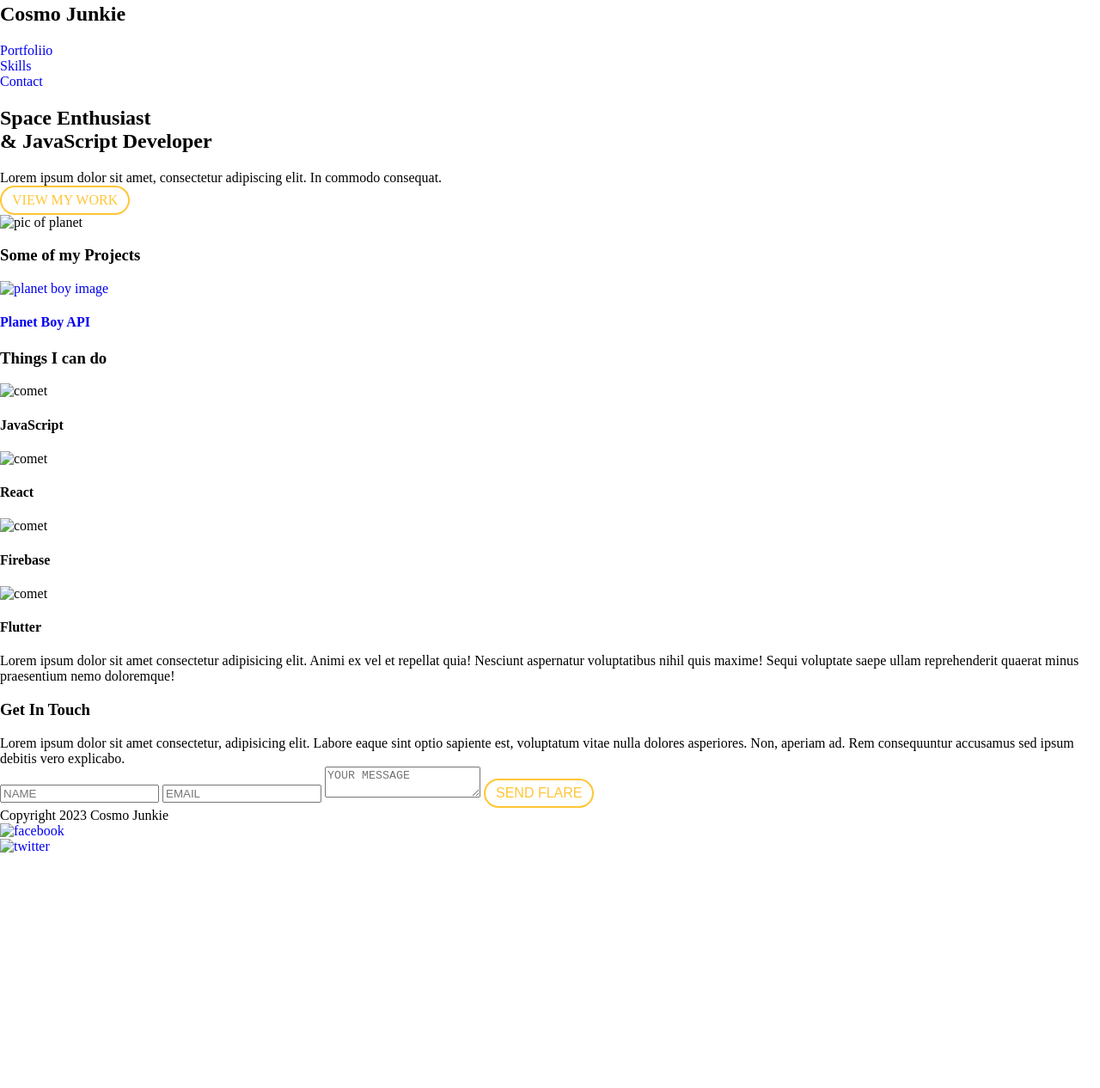
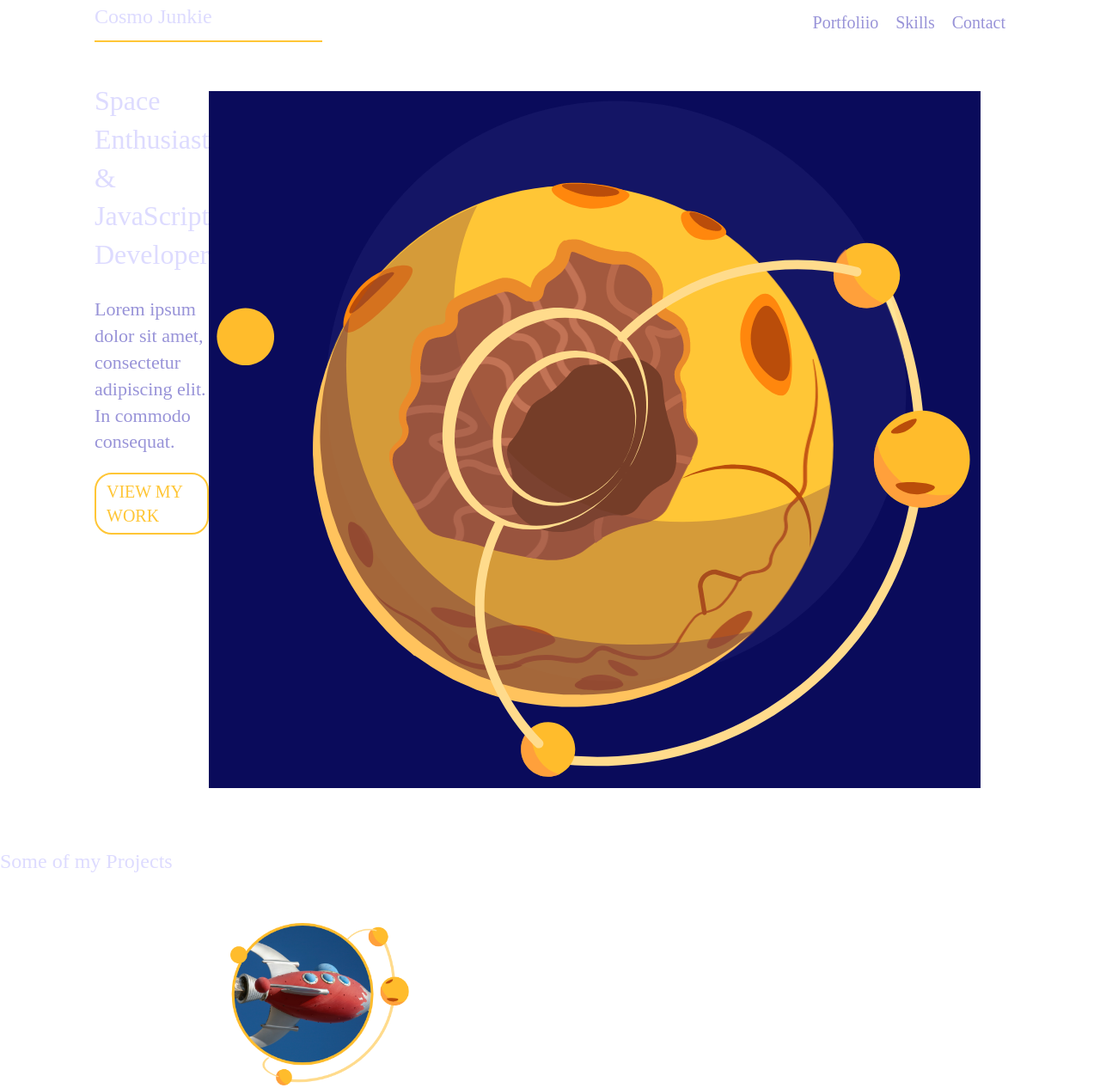
Before and after one commit to silpa857/html-css-crash-course, a plain HTML site: page mario-example/mobilefirst/index.html in a window 1280 px wide. Shown: the part 17-1283 px from the top of the page at 86% size. Before the commit the page ends 1011 px from the top, so only its background shows below. Drawn offline with Linux system fonts and the light colour scheme.

Commit message:
feat:completed

```diff
--- a/mario-example/mobilefirst/style.css
+++ b/mario-example/mobilefirst/style.css
@@ -26,3 +26,292 @@ body{
     display: inline-block;
     font-size: 1em;
 }
+.button:hover{
+    color: #222;
+    background: var(--primary);
+}
+input,textarea{
+    background: rgda(225,225,225,0.05);
+    padding: 10px 16px;
+    border-radius: 20px;
+    border: 2px solid #9893D8;
+    color: #f2f2f2;
+    font-size: 1em;
+}
+/* fonts */
+@font-face {
+    font-family:'Rubik Regular';
+    src: url("assets/fonts/Rubik-Regular.ttf") format("ttf");
+}
+h1,h2,h3,h4{
+    color: #dddbff;
+    font-weight: normal;
+    line-height: 1.4em;
+}
+p,a,li{
+    color: #9893d8;
+    line-height: 1.4em;
+    font-size: 1em;
+}
+h1,h3{
+    font-size: 1.2em;
+}
+h2{
+    font-size: 1.6em;
+}
+h4{
+    font-size: 1.1em;
+}
+.leading{
+    font-size: 1.1em;
+}
+/* mobile styles */
+.grid{
+    display: grid;
+    grid-template-columns: repeat(8, 1fr);
+}
+.site-nav{
+    margin: 0.20;
+}
+.site-nav ul{
+    display: none;
+}
+.site-nav h1{
+    grid-column: 1/4;
+    grid-row: 1;
+    padding-bottom: 10px;
+    border-bottom:2px solid var(--primary);
+}
+#welcome{
+    padding: 0 20px 20px 20px;
+}
+.welcome-text{
+    grid-column: 1/6;
+}
+.welcome-img{
+    grid-column: 6/9;
+}
+.welcome-img img{
+    width: 200%;
+}
+.welcome-texta{
+    margin: 20px 0;
+}
+#portfolio{
+    background:url(assets/square_bg.png);
+    background-size: cover;
+    background-repeat: no-repeat;
+    background-position: bottom;
+    padding:30px 20px;
+}
+#potrfolio h3{
+    margin-bottom: 0;
+    text-align: center;
+}
+.projects a{
+    grid-column: 1/9;
+    margin: 20px 0;
+}
+.projects a *{
+    margin: 0 20px;
+    max-width: 40%;
+    align-self:center ;
+}
+.projects h4{
+    color: #9994f7;
+}
+#skills{
+    padding: 30px 20px;
+}
+#skills ul{
+    margin: 40px 0;
+}
+#skills li{
+    padding: 10px;
+    background:rgba(0,0,0,0,2);
+    grid-column: span 4;
+    text-align: center;
+}
+#skills img{
+    height: 80px;
+    margin:10px auto;
+}
+#contact{
+    padding: 30px 20px;
+    background: #080936;
+}
+#contact h3, #contact p{
+    text-align: center;
+    margin-bottom: 0;
+}
+#contact form{
+    width: 80%;
+    max-width: 400px;
+    margin: 20px auto;
+    text-align: center;
+}
+#contact input,#contact textarea{
+    width: 100%;
+    -moz-image-region: 10px 0;
+}
+#contact .button{
+    margin-top: 10px;
+}
+footer{
+    padding: 30px 2opx;
+    background-color: #14153d;
+    background-image: url(Ssests/footer_image.png);
+    background-size: 40%;
+    background-repeat: no-repeat;
+    background-position: top center;
+}
+footer .copyright{
+    grid-column: 1/3;
+    font-size: 0.8em;
+}
+footer .social{
+    grid-column: 7/9;
+    display: flex;
+    justify-content: flex-end;
+}
+footer li{
+    margin: 0 6px;
+}
+footer img{
+
+}
+
+/* small tablet styles */
+ @media screen and (min-width:620px){
+    .welcime-text{
+        grid-column: 1/5;
+    }
+    .welcome-img{
+        grid-column: 5/9;
+    }
+    .welcome-img img{
+        width: 100%;
+    }
+    .projects{
+        margin-top: 40px;
+    }
+    .projects a{
+        grid-column: span 4;
+        display:block;
+        margin: 20px 0;
+    }
+    .projects a:last-child{
+        grid-column: 3/2;
+    }
+    .projects a *{
+        margin: 10px;
+        max-width: 60%;
+        margin: 10px 20%;
+    }
+    .projects h4{
+        text-align: center;
+    }
+    #skills{
+        padding: 30px 100px;
+    }
+    footer{
+        background-size: 20%;
+    }
+}
+
+/* large tablets & laptop styles */
+@media screen and (min-width:960px){
+    body{
+        font-size: 18px;
+    }
+    .grid{
+        width: 100%;
+        max-width: 1060px;
+        margin: 0 auto;
+    }
+    .leading{
+        margin: 20px 0;
+    }
+    .site-nav{
+        padding: 0 20px;
+    }
+    .site-nav h1{
+        grid-column: 1/3;
+    }
+    .site-nav ul{
+        display: flex;
+        grid-column:6/9;
+        justify-content: flex-end;
+        align-self: center;
+
+    }
+    .site-nav li{
+        margin-left: 20px;
+    }
+    .welcome-text{
+        align-self: center;
+    }
+    #welcome{
+        padding-bottom: 40px;
+    }
+    .projects a:nth-child(1){
+        grid-column: 2/4;
+    }
+    .projects a:nth-child(2){
+        grid-column: 4/4;
+    }
+    .projects a:nth-child(3){
+        grid-column: 2/4;
+    }
+    .project a *{
+        margin: 10px;
+        max-width: 60%;
+        margin: 10px 20%;
+    }
+    #skills{
+        padding: 30px 20px;
+    }
+    #skills ul{
+        margin: 40px auto;
+    }
+    #skills li{
+        grid-column: span 2;
+    }
+    footer{
+        padding: 40px 20px;
+        background-size: 25%;
+    }
+
+ }
+
+ /* desktop */
+@media screen and (min-width:1200px){
+    body{
+        font-size: 20px;
+    }
+
+
+}
+/* grid testing */
+.projects{
+    display: grid;
+    grid-template-columns: repeat(12, 1fr);
+    gap: 10px;
+}
+.project a{
+    text-align: center;
+    background: grey;
+    padding: 20px;
+}
+.projects a:nth-child(1){
+    grid-column: 2/6;
+    grid-row: 1;
+}
+.projects a:nth-child(2){
+    grid-column: 8/12;
+    grid-row: 1;
+}
+.project a:nth-child(3){
+    grid-column: 5/9;
+    grid-row: 2;
+}
--- a/mario-example/variable.css
+++ b/mario-example/variable.css
@@ -5,8 +5,16 @@ h1,h2,h3{
     margin: 0;
     font-family: Verdana, Geneva, Tahoma, sans-serif;
  }
- root{
+ .root{
     --theme-color:#daa33e;
+    --link-color:#daa33e;
+    --layout:1fr 1fr 1fr;
+ }
+ @media screen and (max-width:760px){
+    .root{
+        --layout:1fr 1fr 1fr;
+    }
+
  }
 nav.main-nav ul{
     width: 600px;
```
Also changed, not shown: mario-example/mobilefirst/assets/banner_image.png (added), mario-example/mobilefirst/assets/comet_1.svg (added), mario-example/mobilefirst/assets/comet_2.svg (added), mario-example/mobilefirst/assets/comet_3.svg (added), mario-example/mobilefirst/assets/comet_4.svg (added), mario-example/mobilefirst/assets/fonts/Rubik-Regular.ttf (added), mario-example/mobilefirst/assets/footer_image.png (added), mario-example/mobilefirst/assets/icon_tw.svg (added), mario-example/mobilefirst/assets/project_1.png (added), mario-example/mobilefirst/assets/project_2.png (added), mario-example/mobilefirst/assets/project_3.png (added), mario-example/mobilefirst/assets/square_bg.png (added).
